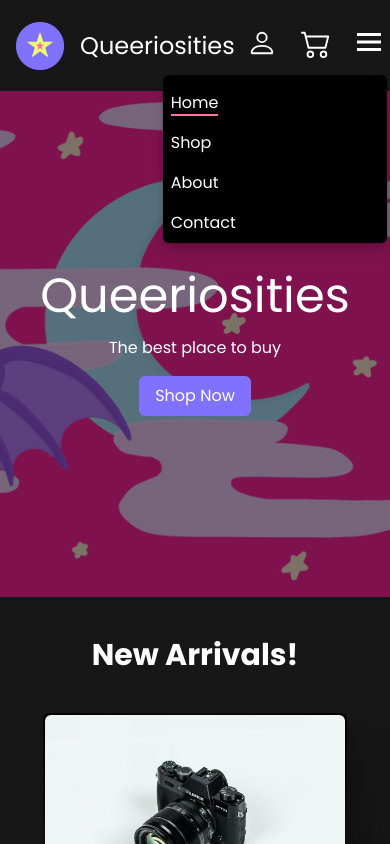
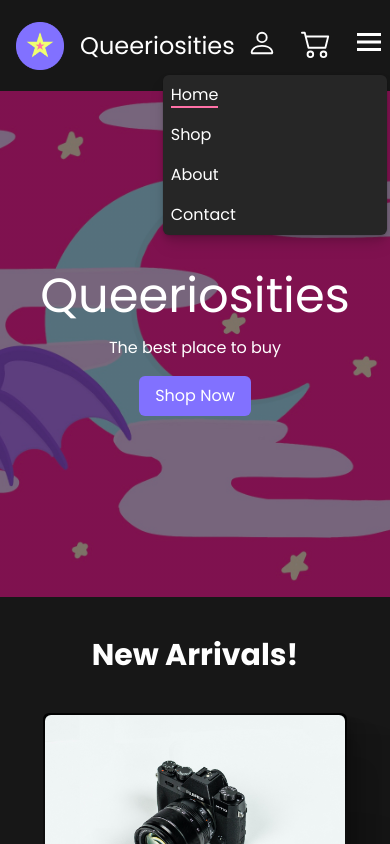
Before and after one commit to dakotadavis58/art-store, a Next.js app: page / in a window 390 px wide. Both pictures are taken after a click on the button 368 px from the left and 43 px from the top of the page. Shown: the top 844 px of the page. Built offline with nearby package versions, Linux system fonts and the light colour scheme.

Commit message:
nav menu fixes

```diff
--- a/components/Layout.jsx
+++ b/components/Layout.jsx
@@ -3,27 +3,10 @@ import Footer from "./Footer";
 import Nav from "../components/Nav/Nav";
 
 function Layout({ children }) {
-  const [open, setOpen] = React.useState(false);
-  const [scroll, setScroll] = React.useState(true);
-  const openMenu = () => {
-    setOpen(!open);
-    if (scroll) {
-      document.body.classList.add("fixed");
-      setScroll(false);
-    } else {
-      document.body.classList.remove("fixed");
-      setScroll(true);
-    }
-  };
-
   return (
     <>
-      <Nav open={open} handleOpen={openMenu} />
-      <main
-        className={`w-screen min-h-screen flex justify-center${
-          open ? "overflow-hidden" : ""
-        }`}
-      >
+      <Nav />
+      <main className={`w-screen min-h-screen flex justify-center`}>
         {children}
       </main>
       <Footer />
--- a/components/Links.jsx
+++ b/components/Links.jsx
@@ -2,7 +2,7 @@ import React from "react";
 import Link from "next/link";
 import { useRouter } from "next/router";
 
-function Links({ links, col, mobile, className }) {
+function Links({ links, col, mobile, className, handleClick }) {
   const router = useRouter();
   return (
     <ul
@@ -15,6 +15,7 @@ function Links({ links, col, mobile, className }) {
           <li key={link.name}>
             <Link
               href={link.url}
+              onClick={handleClick}
               className={`link ${
                 router.pathname === link.url ? "activeLink" : ""
               }`}
--- a/components/Nav/Nav.jsx
+++ b/components/Nav/Nav.jsx
@@ -1,4 +1,4 @@
-import React from "react";
+import React, { useEffect, useRef, useState } from "react";
 import Links from "../Links";
 import Logo from "../Logo";
 import data from "../../data/data.js";
@@ -9,18 +9,34 @@ import { useRouter } from "next/router";
 import { BiMenu } from "react-icons/bi";
 import { IoMdClose } from "react-icons/io";
 
-function Nav({ handleOpen, open }) {
+function Nav({ handleOpen }) {
   const { navLinks, logo, btnText } = data.nav;
   const router = useRouter();
+  const [isOpen, setIsOpen] = useState(false);
+
   const handleClick = () => {
-    console.log("clicked");
+    setIsOpen(!isOpen);
   };
+
+  let menuRef = useRef();
+
+  useEffect(() => {
+    document.addEventListener("mousedown", (e) => {
+      if (!menuRef.current.contains(e.target)) {
+        setIsOpen(false);
+      }
+    });
+  });
+
+  useEffect(() => {
+    setIsOpen(false);
+  }, [router.asPath]);
 
   return (
     <nav className="flex justify-between items-center p-4 bg-neutral-900">
       <Logo logo={logo} />
       <Search />
-      <Links links={navLinks} />
+      <Links links={navLinks} handleClick={handleClick} />
       <div className="flex gap-4 m-2">
         <Link
           href={"/profile"}
@@ -41,19 +57,15 @@ function Nav({ handleOpen, open }) {
           </div>
         </Link>
         <div className="relative">
-          <button className="md:hidden link" onClick={handleOpen}>
+          <button className="md:hidden link" onClick={(e) => handleClick(e)}>
             <BiMenu className="text-4xl" />
           </button>
           <div
-            className={`absolute right-0 z-[1000] mt-2 w-56 origin-top-right rounded-md bg-black drop-shadow-lg shadow-lg ring-1 ring-black ring-opacity-5 focus:outline-none  ${
-              open ? "right-0" : "hidden"
+            ref={menuRef}
+            className={`absolute right-0 z-[1000] mt-2 w-56 origin-top-right rounded-md bg-neutral-800 drop-shadow-lg shadow-lg ring-1 ring-black ring-opacity-5 focus:outline-none  ${
+              isOpen ? "" : "hidden"
             }`}
           >
-            <div className="relative m-4 top-0 z-[1000]">
-              {/* <button onClick={handleOpen}>
-                <IoMdClose className="link text-4xl text-white" />
-              </button> */}
-            </div>
             <Search />
             <Links className={"justify-evenly"} col mobile links={navLinks} />
           </div>
```
